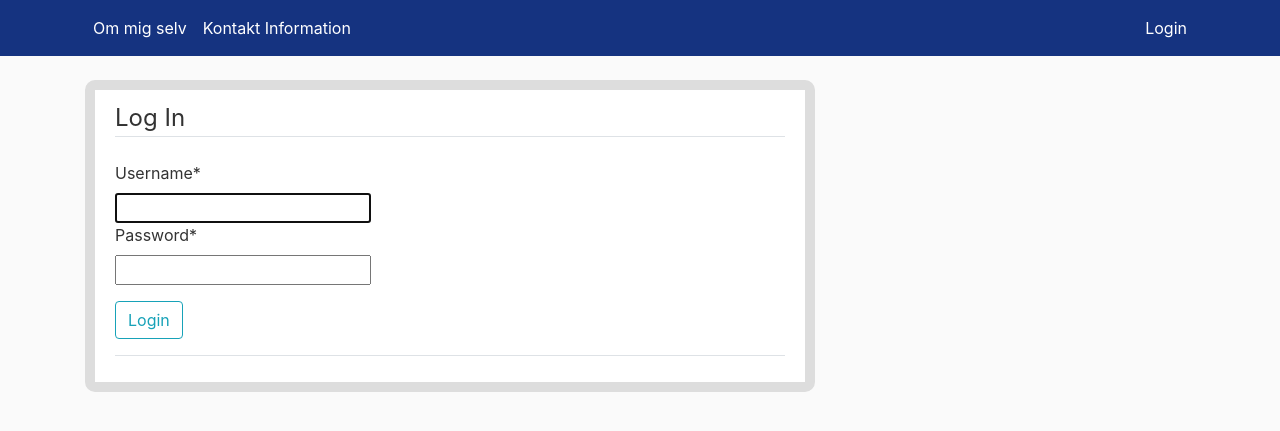
After one commit to Mahnaz-karimi/Look_out, a Django app: page /blog/login/ in a window 1280 px wide. The commit adds this page. Shown: the top 431 px of the page. Run offline with Django 3.2, Linux system fonts and the light colour scheme; some libraries are stand-ins or nearby versions.

Commit message:
nogle rettelser

```diff
--- a/blog/templates/blog/base.html
+++ b/blog/templates/blog/base.html
@@ -19,13 +19,27 @@
     <header class="site-header">
       <nav class="navbar navbar-expand-md navbar-dark bg-steel fixed-top">
         <div class="container">
-          <button class="navbar-toggler" type="button" data-toggle="collapse" data-target="#navbarToggle" aria-controls="navbarToggle" aria-expanded="false" aria-label="Toggle navigation">
-          <span class="navbar-toggler-icon"></span>
-          </button>
-          <div class="collapse navbar-collapse" id="navbarToggle">
+              <button class="navbar-toggler" type="button" data-toggle="collapse" data-target="#navbarToggle" aria-controls="navbarToggle" aria-expanded="false" aria-label="Toggle navigation">
+              <span class="navbar-toggler-icon"></span>
+              </button>
+              <div class="collapse navbar-collapse" id="navbarToggle">
+                  <div class="navbar-nav mr-auto">
+                    <a class="nav-item nav-link" href="/">Om mig selv </a>
+                    <a class="nav-item nav-link" href="/">Kontakt Information</a>
+                  </div>
+                  <div class="navbar-nav">
+                      {% if user.is_authenticated %}
+                        <a class="nav-item nav-link" href="/">Registrer</a>
+                        <a class="topnav-right nav-link" href="/">Alle bekendte</a>
+                        <a class="nav-item nav-link" href="/blog/logout">Logout</a>
+                      {% else %}
+                        <a class="nav-item nav-link" href="/blog/login">Login</a>
+                      {% endif %}
+                  </div>
+
+              </div>
 
           </div>
-        </div>
       </nav>
     </header>
     <main role="main" class="container">
--- a/blog/templates/blog/blog.html
+++ b/blog/templates/blog/blog.html
@@ -4,7 +4,7 @@
        <blog class="media content-section">
             <div class="media-body">
                 <small class="text-muted">{{ post.date_posted|date:"F d, Y" }}</small>
-                <p class="article-content">Emne: {{ post.content }}</p>
+                <p class="article-content"> {{ post.content }}</p>
            </div>
        </blog>
     {% endfor %}
--- /dev/null
+++ b/blog/templates/blog/login.html
@@ -0,0 +1,18 @@
+{% extends "blog/base.html" %}
+{% load crispy_forms_tags %}
+{% block content %}
+    <div class="content-section">
+        <form method="POST">
+            {% csrf_token %}
+            <fieldset class="form-group">
+                <legend class="border-bottom mb-4">Log In</legend>
+                {{ form|crispy }}
+            </fieldset>
+            <div class="form-group">
+                <button class="btn btn-outline-info" type="submit">Login</button>
+            </div>
+        </form>
+        <div class="border-top pt-3">
+        </div>
+    </div>
+{% endblock content %}
--- a/blog/urls.py
+++ b/blog/urls.py
@@ -1,9 +1,16 @@
 from django.urls import path
-from .views import (
+from django.contrib.auth import views as auth_views
+from django.contrib.auth.decorators import login_required
+
+from blog.views import (
     PostListView,
+LoginView
 )
 from . import views
 
 urlpatterns = [
     path('', PostListView.as_view(), name='blog-home'),
+    path('login/', LoginView.as_view(template_name='blog/login.html'), name='login'),
+    path('logout/', auth_views.LogoutView.as_view(template_name='blog/logout.html'),
+         name='logout'),
 ]
--- a/blog/views.py
+++ b/blog/views.py
@@ -9,6 +9,7 @@ from django.views.generic import (
     UpdateView,
     DeleteView
 )
+from django.contrib.auth import views as auth_views
 
 
 class PostListView(ListView):
@@ -16,3 +17,10 @@ class PostListView(ListView):
     template_name = 'blog/blog.html'  # <app>/<model>_<viewtype>.html  PostListView.as_view() med den mens <app> / <model>_<vietype> html- app er ligsom vores repport app. model er database og vieetype er list.
     context_object_name = 'posts'
     ordering = ['-date_posted'] # med - vil nyeste post vil stå først
+
+
+class LoginView(auth_views.LoginView):
+
+    def get_context_data(self, **kwargs):
+        context = super().get_context_data(**kwargs)
+        return context
--- a/config/settings.py
+++ b/config/settings.py
@@ -81,7 +81,8 @@ INSTALLED_APPS = [
     'django.contrib.sessions',
     'django.contrib.messages',
     'django.contrib.staticfiles',
-    'blog',
+    'blog.apps.BlogConfig',
+    'crispy_forms',
 ]
 
 MIDDLEWARE = [
--- a/config/urls.py
+++ b/config/urls.py
@@ -21,4 +21,6 @@ urlpatterns = [
     path('admin/', admin.site.urls),
     path('blog/', include('blog.urls')),
     path('', RedirectView.as_view(url='/blog/')),
+    path('blog/login/', RedirectView.as_view(url='/blog/')),
+    path('admin/login/', RedirectView.as_view(url='/blog/')),
 ]
```
Also changed, not shown: blog/templates/blog/logout.html (added, +9 -0 lines), db.sqlite3.
